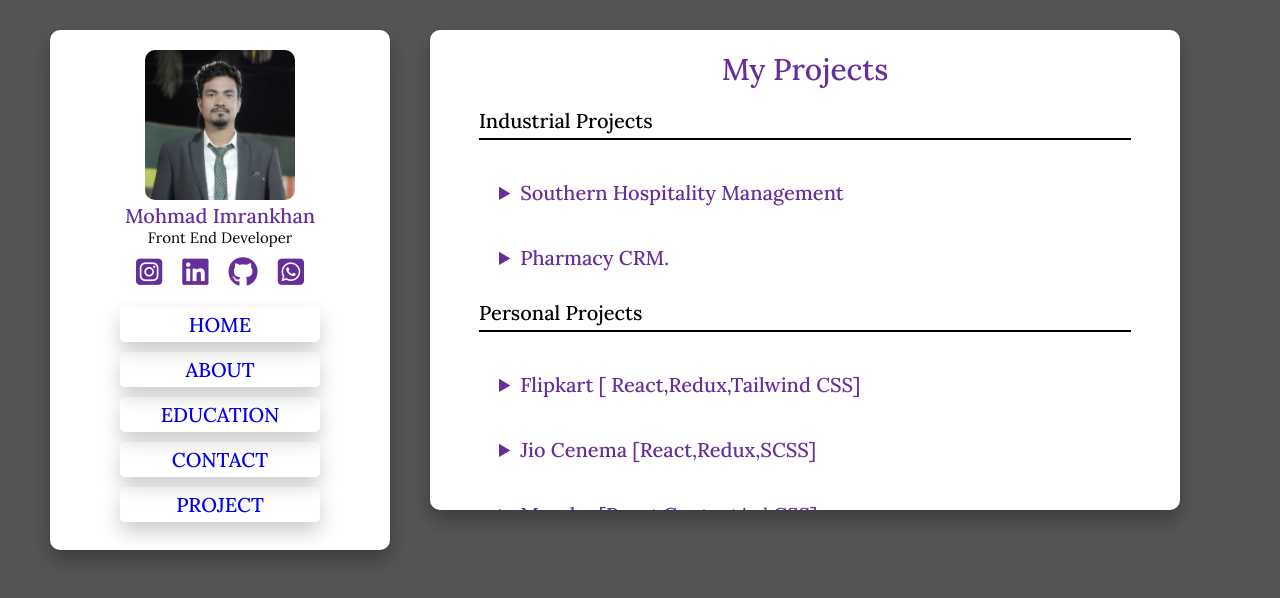
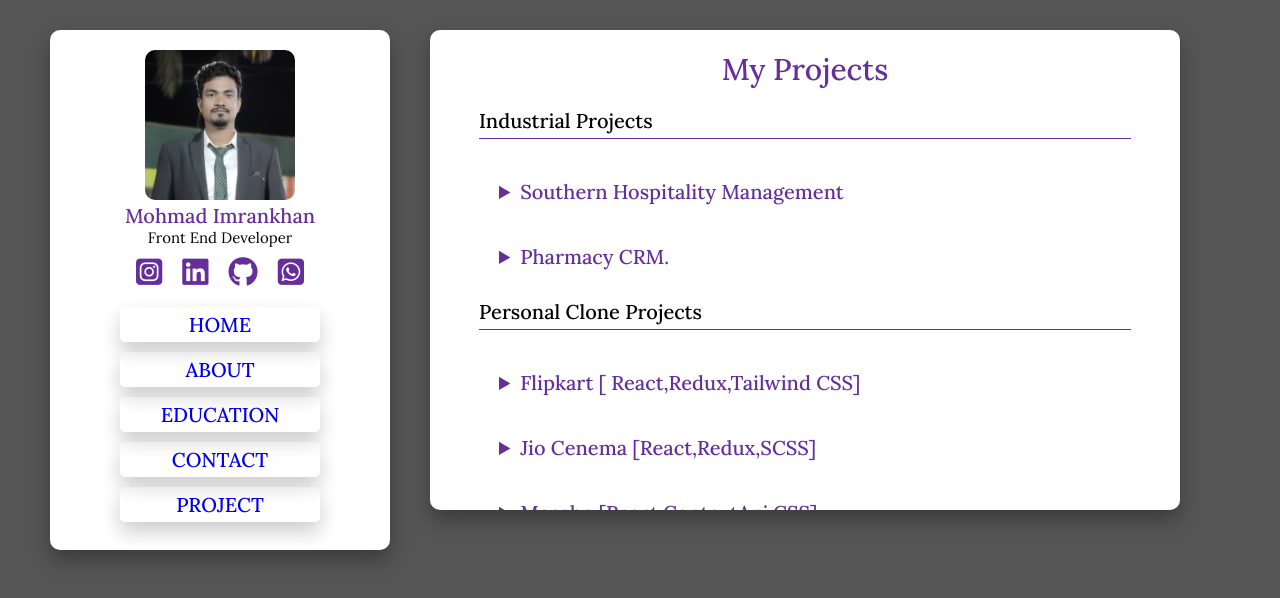
Before and after one commit to pathanimran4373/khan-portfolio, a React (Create React App) app: page /project in a window 1280 px wide. Shown: the top 598 px of the page. Built offline with nearby package versions, Linux system fonts and the light colour scheme; a web font is replaced by a local one.

Commit message:
add project in project file

```diff
--- a/src/pages/project-page/ProjectPage.js
+++ b/src/pages/project-page/ProjectPage.js
@@ -77,7 +77,7 @@
           </ul>
         </div>
         <div className="project-container">
-          <h2 className="project-heading">Personal projects </h2>
+          <h2 className="project-heading">Personal Clone projects </h2>
           <ul>
             <li>
               <details className="project-details">
--- a/src/pages/project-page/project.css
+++ b/src/pages/project-page/project.css
@@ -26,7 +26,7 @@
   text-align: start;
   font-size: 20px;
   margin: 10px 0;
-  border-bottom: 2px solid black;
+  border-bottom: 1px solid var(--perpale);
   padding-bottom: 5px;
 }
 .project-container ul {
```
